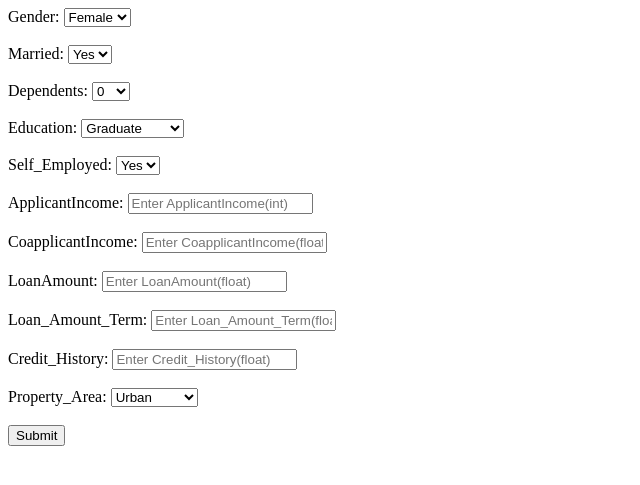
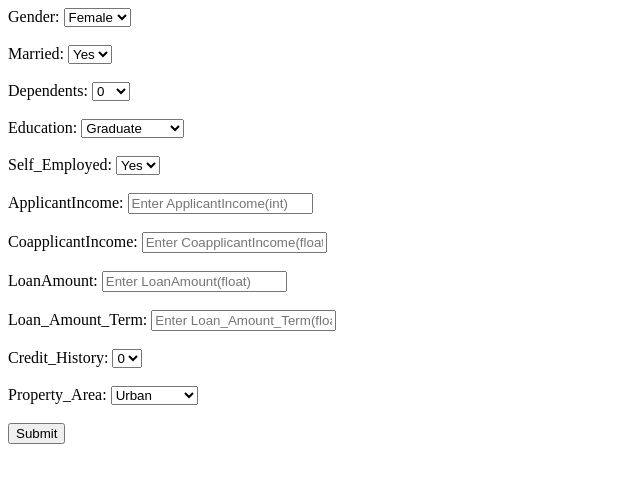
Before and after one commit to srinija0208/loan_approval_prediction, a Flask app: page /predict in a window 1280 px wide. Shown: the top 485 px of the page, without its empty margins (0-640 px from the left). Run offline with Flask 3, Linux system fonts and the light colour scheme.

Commit message:
files updated

```diff
--- a/app.py
+++ b/app.py
@@ -37,7 +37,9 @@ def predict_datapoint():
 
         pred=predict_pipeline.predict(final_data)
 
-        result = str(pred[0])
+        # result = str(pred[0])
+        prediction_mapping = {"N": "No", "Y": "Yes"}
+        result = prediction_mapping.get(pred[0], pred[0])  # Default to original if not found in the mapping
 
         return render_template("result.html",final_result=result)
 
--- a/templates/form.html
+++ b/templates/form.html
@@ -65,7 +65,10 @@
     <br>
     <div class="form-group">
         <label for="Credit_History">Credit_History:</label>
-        <input type="text" id="Credit_History" name="Credit_History" placeholder="Enter Credit_History(float)">
+        <select id="Credit_History" name="Credit_History">
+            <option value="0">0</option>
+            <option value="1">1</option>
+        </select>
     </div>
     <br>
     <div class="form-group">
--- a/templates/result.html
+++ b/templates/result.html
@@ -1 +1 @@
-<h1>Loan Approval Prediction is {{final_result}}</h1>
+<h1>Loan Approval Prediction is "{{final_result}}"</h1>
```
